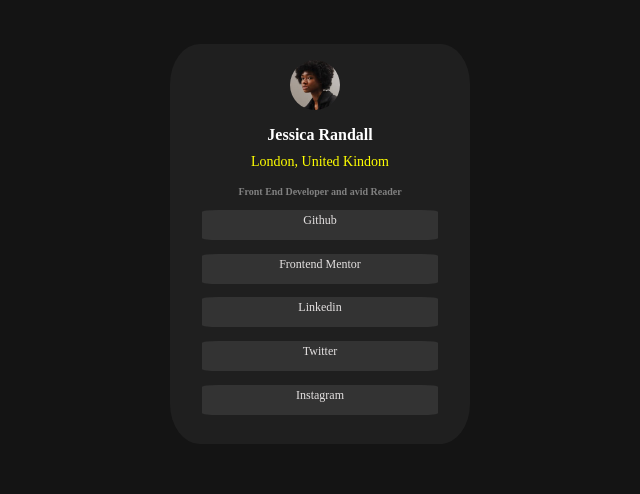
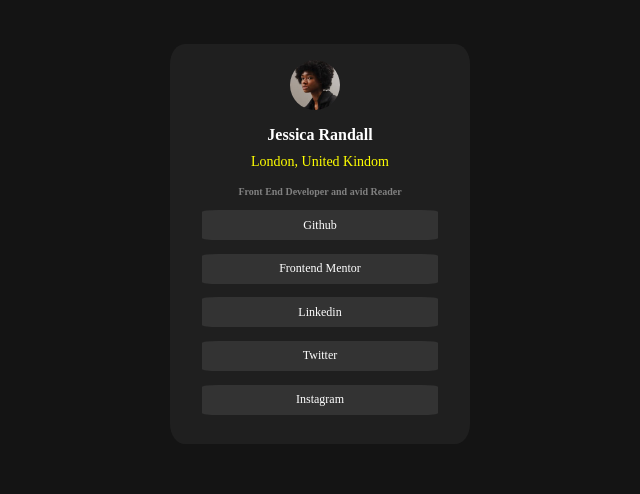
Before and after one commit to neupanea-1/Social-links-profile, a plain HTML site: page index.html in a window 1280 px wide. Shown: the part 156-650 px from the top of the page, 320-960 px from the left. Drawn offline with Linux system fonts and the light colour scheme.

Commit message:
changes css

```diff
--- a/style.css
+++ b/style.css
@@ -14,7 +14,7 @@
     height: 400px;
     width: 300px;
     background-color: hsl(0, 0%, 12%);
-    border-radius: 10%;
+    border-radius: 5%;
 }
 .img{
     background-image: url(/assets/images/avatar-jessica.jpeg);
@@ -53,19 +53,21 @@
 .ids{
     height: 30px;
     margin: 0.85rem 2rem 0.5rem 2rem;
-    display: block;
+    display: grid;
     justify-content: center;
-    text-align: center;
+    align-items: center;
     background-color: green;
     border-radius: 7%;
-
     background-color: hsl(0, 0%, 20%)
 }
 .a1{
     text-decoration: none;
-    color: rgb(228, 225, 225);
-    font-weight: 0;
+    color: white;
+    font-weight: 400;
     font-size: 12px;
+}
+.ids:hover{
+    background-color: yellowgreen;
 }
 footer{
     text-align: center;
```
